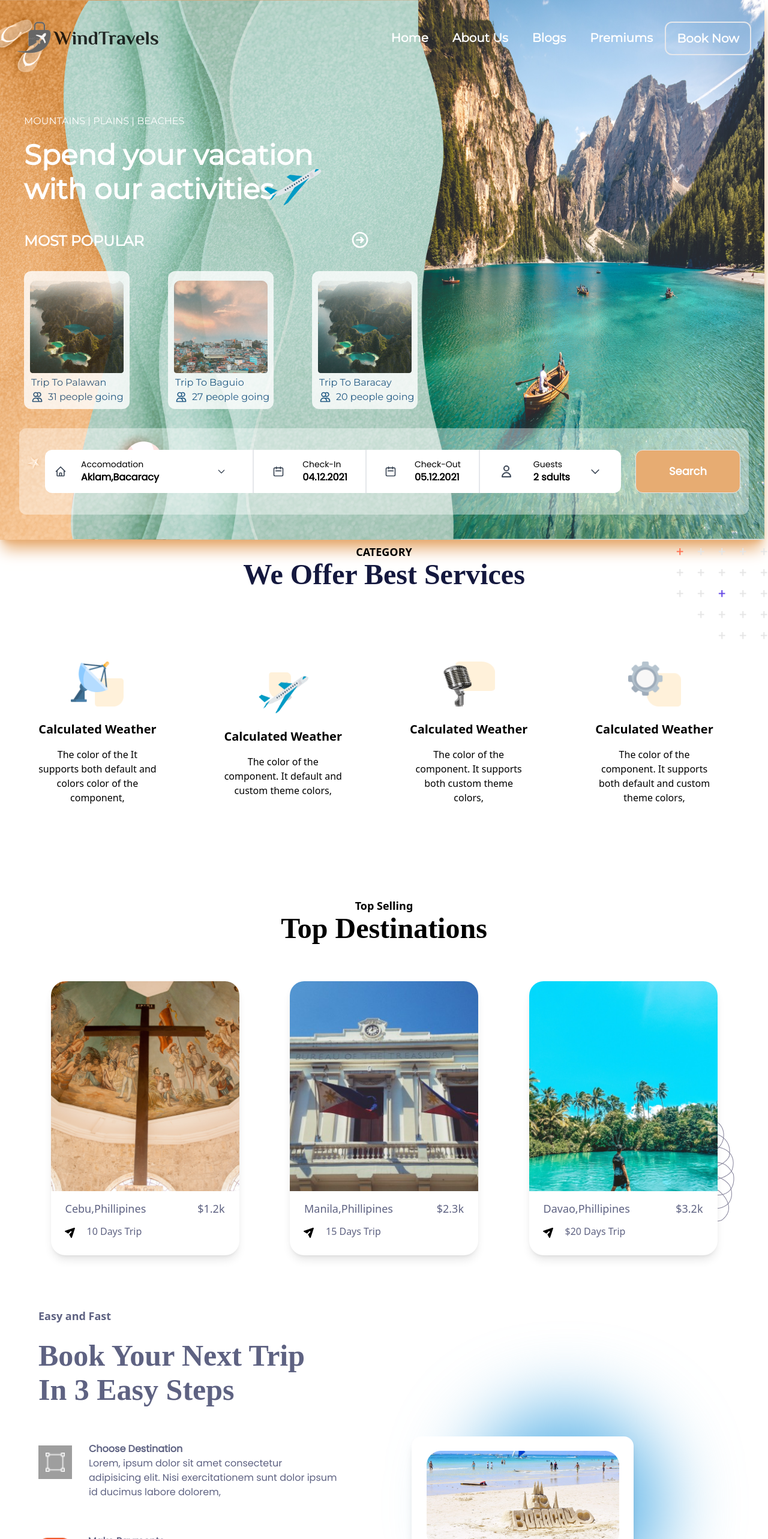
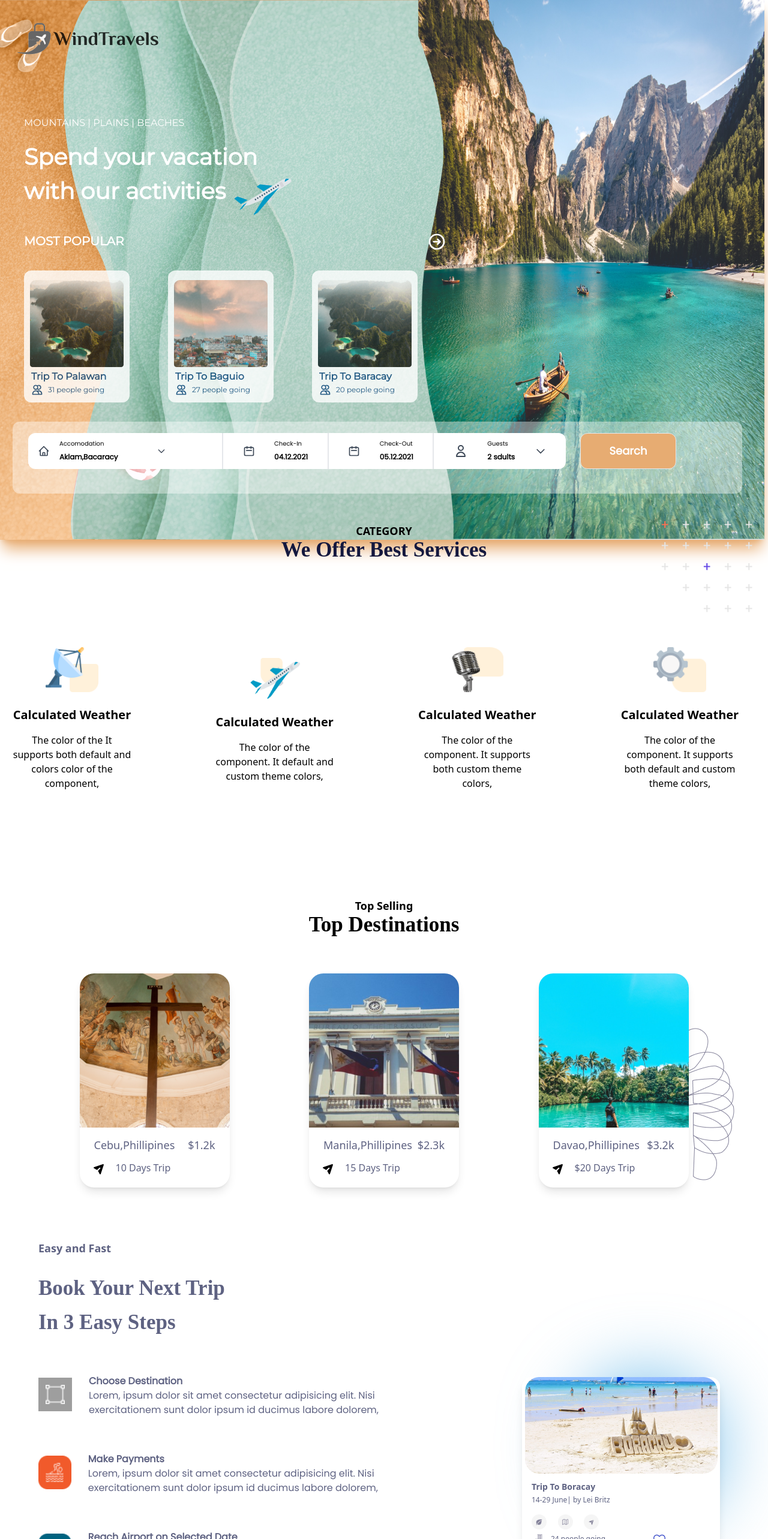
Before and after one commit to anewbie26/travel-agency-app-clone, a Next.js app: page / in a window 1280 px wide. Shown: the top 2566 px of the page at 60% size. Built offline with nearby package versions, Linux system fonts and the light colour scheme; grey boxes are pictures that could not be loaded; a web font is replaced by a local one.

Commit message:
sm media query almost completed

```diff
--- a/components/Card.jsx
+++ b/components/Card.jsx
@@ -1,17 +1,17 @@
 function Card({img,title,svg,people}) {
   return (
     <div>
-      <div className="h-[230px] w-[176px] m-8 py-4 rounded-xl bg-white opacity-80">
+      <div className="h-[230px] w-[176px] m-8 py-4 rounded-xl bg-white opacity-80 lg:h-[220px]">
         <img
           src={img}
           alt=""
-          className="m-auto h-[154px] w-[156px] rounded"
+          className="m-auto h-[154px] w-[156px] rounded lg:h-[145px]"
         />
         <div className="flex flex-col  text-[#023F76]">
-        <h1 className="font-medium text-[16px] mt-1 ml-3">{title}</h1>
+        <h1 className="font-medium text-[16px] mt-1 ml-3 lg:font-bold sm:font-bold">{title}</h1>
         <div className="flex ml-3 mt- items-center">
           {svg}
-          <h3 className=" font-[12px] font-light">{people}</h3>
+          <h3 className=" font-[12px] font-light lg:text-[12px] sm:text-[10px]">{people}</h3>
         </div>
         </div>
       </div>
--- a/components/Category.jsx
+++ b/components/Category.jsx
@@ -1,7 +1,7 @@
 function Category({ icon, title, desc }) {
   return (
-    <div className="relative group">
-      <div className="group hover:shadow-xl hover:scale-105 transition-all duration-200 relative bg-white rounded-3xl h-[314px] w-[267px] hover:z-50">
+    <div className="relative group sm:my-6 sm:mx- ">
+      <div className="group hover:shadow-xl hover:scale-105 transition-all duration-200 relative bg-white rounded-3xl h-[314px] w-[267px] hover:z-50 flex flex-wrap">
         <div className="flex flex-col h-64 w-60 rounded-xl items-center justify-center">
           <div className="my-6 flex items-center justify-center">
             <img src={icon} alt="" className="h-[75px] w-[88px] " />
--- a/components/Destination.jsx
+++ b/components/Destination.jsx
@@ -1,11 +1,11 @@
 function Destinaion({ img, title, svg, days, price }) {
   return (
-    <div className="rounded-3xl shadow-lg h-[457px] w-[314px] relative z-50 bg-white hover:scale-105 transition-all duration-200">
+    <div className="rounded-3xl shadow-lg h-[457px] w-[314px] relative z-50 bg-white hover:scale-105 transition-all duration-200 sm:h-[357px] sm:w-[250px]">
       <div className="">
         <img
           src={img}
           alt=""
-          className=" h-[350px] w-full object-cover rounded-t-3xl"
+          className=" h-[350px] w-full object-cover rounded-t-3xl sm:h-[257px]"
         />
         <div className="flex items-center justify-between my-3 text-[#023F76]">
           <h1 className="font-medium text-[18px] text-[#5E6282] mt-1 ml-6">{title}</h1>
@@ -22,3 +22,4 @@ function Destinaion({ img, title, svg, days, price }) {
 
 export default Destinaion;
 // m-8 rounded-xl bg-white opacity-80 2div
+// sm:h-[357px] sm:w-[214px]
--- a/components/Footer.jsx
+++ b/components/Footer.jsx
@@ -2,7 +2,7 @@ import React from "react";
 
 function Footer() {
   return (
-    <div className="flex mb-10 justify-center">
+    <div className="flex mb-10 justify-center w-[100vw]">
       <div className=" w-[75%] flex justify-between items-center">
         <div className="w-60 text-left">
           <div className="flex items-center -ml-4">
--- a/components/Hero.jsx
+++ b/components/Hero.jsx
@@ -4,36 +4,54 @@ import Search from "./Search";
 
 function Hero() {
   return (
-    <div className="relative font-hero">
+    <div className="relative font-hero w-[100vw]">
       <div className="flex w-full lg:justify-between  text-white p-7">
         <div className="flex items-center">
-          <img src="../assets/logo.png" alt="" className=""/>
+          <img src="../assets/logo.png" alt="" className="" />
 
           <img src="../assets/logo-text.png" alt="" />
         </div>
-        <div className="flex text-white text-[20px] font-bold">
-          <h5 className="p-5">Home</h5>
-          <h5 className="p-5">About Us</h5>
-          <h5 className="p-5">Blogs</h5>
-          <h5 className="p-5">Premiums</h5>
-          <button className=" border-2 font-bold rounded-xl h-14 w-36 mt-2">
+        <div className="flex text-white text-[20px] font-bold lg:text-lg sm:invisible">
+          <h5 className="p-5 lg:pr-2">Home</h5>
+          <h5 className="p-5 lg:pr-2">About Us</h5>
+          <h5 className="p-5 lg:pr-2">Blogs</h5>
+          <h5 className="p-5 lg:pr-2">Premiums</h5>
+          <button className=" border-2 font-bold rounded-xl h-14 w-36 mt-2 lg:h-10 lg:w-28 lg:mt-4 ">
             Book Now
           </button>
+          <svg
+            xmlns="http://www.w3.org/2000/svg"
+            class="h-12 w-12 mt-3 lg:invisible sm:visible sm:mt-[25px] sm:mr-[50px]"
+            fill="none"
+            viewBox="0 0 24 24"
+            stroke="currentColor"
+            stroke-width="2"
+          >
+            <path
+              stroke-linecap="round"
+              stroke-linejoin="round"
+              d="M4 6h16M4 12h16M4 18h16"
+            />
+          </svg>
         </div>
       </div>
       <h3 className="text-white mx-10 mt-16 mb-4 font-medium font-[16px]">
         MOUNTAINS | PLAINS | BEACHES
       </h3>
-      <h1 className="text-white text-[47px] mx-10 font-bold leading-[57px]">
+      <h1 className="text-white text-[47px] mx-10 font-bold leading-[57px] lg:text-[38px]">
         Spend your vacation <br />
         with our activities
-        <img src="/assets/plane.png" alt="" className="absolute top-60 left-[420px]"/>
+        <img
+          src="/assets/plane.png"
+          alt=""
+          className="absolute top-60 left-[420px] lg:left-[370px] sm:top-64 sm:left-[460px]"
+        />
       </h1>
       <div className="flex text-white w-1/2 justify-between mx-10 mt-10">
-        <h1 className="text-[24px] font-[600]">MOST POPULAR</h1>
+        <h1 className="text-[24px] font-[600] lg:text-[20px]">MOST POPULAR</h1>
         <svg
           xmlns="http://www.w3.org/2000/svg"
-          className="h-8 w-8 mr-16"
+          className="h-8 w-8 mr-16 lg:-mr-16"
           fill="none"
           viewBox="0 0 24 24"
           stroke="currentColor"
@@ -113,7 +131,7 @@ function Hero() {
         />
       </div>
       <div className="flex justify-center">
-        <div className="h-[144px] w-[95%] rounded-xl bg-white opacity-40 relative"></div>
+        <div className="h-[144px] w-[95%] rounded-xl bg-white opacity-40 relative lg:h-[120px] sm:h-[120px] sm:mr-[22px]"></div>
       </div>
       <Search />
     </div>
--- a/components/NextTrip.jsx
+++ b/components/NextTrip.jsx
@@ -6,7 +6,7 @@ function NextTrip() {
       "
       >
         <h4 className="font-semibold text-[18px] my-6">Easy and Fast</h4>
-        <h1 className="text-[50px] leading-[57px] font-bold font-volk">
+        <h1 className="text-[50px] leading-[57px] font-bold font-volk sm:text-[35px]">
           Book Your Next Trip {<br />} In 3 Easy Steps
         </h1>
         <div className="flex flex-col mt-16 w-[80%] font-poppins">
@@ -58,46 +58,46 @@ function NextTrip() {
         </div>
       </div>
       <div className="relative">
-        <div className="h-80 w-80 rounded-full bg-[#59B1E6] filter blur-3xl absolute top-48 left-24 z-10"></div>
+        <div className="h-80 w-80 rounded-full bg-[#59B1E6] filter blur-3xl absolute top-48 left-24 z-10 sm:h-56 sm:w-56 sm:top-64"></div>
       </div>
-      <div className="w-[50vw] flex justify-center relative z-50  mt-56">
-        <div className=" shadow-lg mr-56  rounded-2xl h-[400px] w-[370px] group bg-white m-auto hover:scale-105 transition-all duration-200">
+      <div className="w-[50vw] flex justify-center relative z-50  mt-56 sm:w-[40vw]">
+        <div className=" shadow-lg mr-56 sm:mr-20 rounded-2xl h-[400px] w-[370px] sm:h-[300px] sm:w-[330px] group bg-white m-auto hover:scale-105 transition-all duration-200">
           <img
-            className="m-auto pt-6"
+            className="m-auto pt-6 sm:pt-0 sm:rounded-t-2xl"
             src="/assets/Rectangle-next-trip.jpg"
             alt=""
           />
-          <h1 className="font-bold ml-8 mt-6">Trip To Boracay</h1>
-          <p className="ml-8 mt-2">14-29 June| by Lei Britz</p>
+          <h1 className="font-bold ml-8 mt-6 sm:mt-3 sm:ml-4 sm:text-sm">Trip To Boracay</h1>
+          <p className="ml-8 mt-2 sm:mt-1 sm:ml-4 sm:text-xs">14-29 June| by Lei Britz</p>
           <div className="relative">
-            <div className="flex w-36 ml-8 mt-4 justify-between">
-              <img src="/assets/LEAF.png" alt="" />
-              <img src="/assets/map.png" alt="" />
-              <img src="/assets/send.png" alt="" />
+            <div className="flex w-36 ml-8 mt-4 justify-between sm:ml-4 sm:w-28">
+              <img src="/assets/LEAF.png" alt="" className="sm:h-[25px]"/>
+              <img src="/assets/map.png" alt=""className="sm:h-[25px]"/>
+              <img src="/assets/send.png" alt="" className="sm:h-[25px]"/>
             </div>
 
-            <div className="flex mt-6 ml-6">
-              <img className="mx-4" src="/assets/group.png" alt="" />
-              <p>24 people going</p>
-              <img className="ml-32" src="/assets/heart.png" alt="" />
+            <div className="flex mt-6 ml-6 sm:mt-2 sm:ml-4">
+              <img className="mx-4 sm:mx-1 sm:mr-3" src="/assets/group.png" alt="" />
+              <p className="sm:text-xs">24 people going</p>
+              <img className="ml-32 sm:ml-20 " src="/assets/heart.png" alt="" />
             </div>
             <div className="hidden group-hover:block hover:scale-105 transition-all duration-200">
-              <div className=" absolute bottom-8 left-52 bg-white h-[130px] w-[263px] flex rounded-2xl shadow-xl ">
+              <div className=" absolute bottom-8 left-52 bg-white h-[130px] w-[263px] flex rounded-2xl shadow-xl sm:h-[100px] sm:w-[220px] sm:left-48">
                 <div>
                   <img
                     src="/assets/sea.png"
                     alt=""
-                    className="h-14 w-14 rounded-full ml-4 mt-4"
+                    className="h-14 w-14 rounded-full ml-4 mt-4 sm:h-10 sm:w-10"
                   />
                 </div>
                 <div className="flex flex-col mx-4 mt-4">
-                  <p>Ongoing</p>
-                  <h1 className="mb-3 font-bold">Trip to Baguio</h1>
-                  <p className="font-bold">
-                    <span className="font-normal text-purple-700">40%</span>{" "}
+                  <p className="sm:text-xs">Ongoing</p>
+                  <h1 className="mb-3 font-bold sm:text-sm sm:mb-1">Trip to Baguio</h1>
+                  <p className="font-bold sm:text-sm">
+                    <span className="font-normal sm:text-sm text-purple-700">40%</span>{" "}
                     completed
                   </p>
-                  <img src="/assets/progress.png" alt="" className="mt-2" />
+                  <img src="/assets/progress.png" alt="" className="mt-2 sm:mt-1 sm:w-[120px]" />
                 </div>
               </div>
             </div>
--- a/components/Partners.jsx
+++ b/components/Partners.jsx
@@ -2,8 +2,8 @@ import React from 'react'
 
 function Partners() {
   return (
-    <div className='flex items-center justify-evenly my-16'>
-      <img src="/assets/partner3.png" alt="" />
+    <div className='flex items-center justify-evenly my-16 '>
+      <img src="/assets/partner3.png" alt="" className=''/>
       <img src="/assets/partner2.png" alt="" />
       <img src="/assets/partner1.png" alt="" />
     </div>
--- a/components/Search.jsx
+++ b/components/Search.jsx
@@ -1,7 +1,7 @@
 function Search() {
   return (
-    <div className="  flex items-center justify-center absolute top-[750px] left-[75px] font-poppins w-[]">
-      <div className="flex rounded-xl bg-white w-[75vw] h-[72px]">
+    <div className="  flex items-center justify-center absolute top-[750px] left-[75px] font-poppins lg:left-[47px] lg:top-[722px] sm:top-[775px] sm:left-[43px]">
+      <div className="flex rounded-xl bg-white w-[75vw] h-[72px] sm:w-[70vw] sm:h-[60px]">
         <div className="flex items-center w-[37%] border-r-2">
           <svg
             xmlns="http://www.w3.org/2000/svg"
@@ -17,13 +17,13 @@ function Search() {
               d="M3 12l2-2m0 0l7-7 7 7M5 10v10a1 1 0 001 1h3m10-11l2 2m-2-2v10a1 1 0 01-1 1h-3m-6 0a1 1 0 001-1v-4a1 1 0 011-1h2a1 1 0 011 1v4a1 1 0 001 1m-6 0h6"
             />
           </svg>
-          <div className="ml-2">
-            <h3 className="text-sm font-normal">Accomodation</h3>
-            <h1 className="text-base font-bold">Aklam,Bacaracy</h1>
+          <div className="ml-2 sm:ml-0">
+            <h3 className="text-sm font-normal sm:text-[10px]">Accomodation</h3>
+            <h1 className="text-base font-bold sm:text-[12px]">Aklam,Bacaracy</h1>
           </div>
           <svg
             xmlns="http://www.w3.org/2000/svg"
-            class=" ml-24 h-5 w-4 text-[#3E4958]"
+            class=" ml-24 h-5 w-4 text-[#3E4958] lg:ml-16 sm:ml-12"
             fill="none"
             viewBox="0 0 24 24"
             stroke="currentColor"
@@ -52,8 +52,8 @@ function Search() {
             />
           </svg>
           <div className="">
-            <h3 className="text-sm font-normal">Check-In</h3>
-            <h1 className="text-base font-bold">04.12.2021</h1>
+            <h3 className="text-sm font-normal sm:text-[10px]">Check-In</h3>
+            <h1 className="text-base font-bold sm:text-[12px]">04.12.2021</h1>
           </div>
 
         </div>
@@ -73,8 +73,8 @@ function Search() {
             />
           </svg>
           <div className="">
-            <h3 className="text-sm font-normal">Check-Out</h3>
-            <h1 className="text-base font-bold">05.12.2021</h1>
+            <h3 className="text-sm font-normal sm:text-[10px]">Check-Out</h3>
+            <h1 className="text-base font-bold sm:text-[12px]">05.12.2021</h1>
           </div>
 
         </div>
@@ -94,8 +94,8 @@ function Search() {
             />
           </svg>
           <div >
-            <h3 className="text-sm font-normal">Guests</h3>
-            <h1 className="text-base font-bold">2 sdults</h1>
+            <h3 className="text-sm font-normal sm:text-[10px]">Guests</h3>
+            <h1 className="text-base font-bold sm:text-[12px]">2 sdults</h1>
           </div>
           <svg
             xmlns="http://www.w3.org/2000/svg"
@@ -113,7 +113,7 @@ function Search() {
           </svg>
         </div>
       </div>
-      <button className="border ml-6 bg-[#E7AC72] px-10 py-2  rounded-xl h-[72px] w-[175px] text-lg font-bold text-white">
+      <button className="border ml-6 bg-[#E7AC72] px-10 py-2  rounded-xl h-[72px] w-[175px] text-lg font-bold text-white sm:h-[60px] sm:w-[160px]">
         Search
       </button>
     </div>
--- a/components/Subscribe.jsx
+++ b/components/Subscribe.jsx
@@ -2,8 +2,8 @@ import React from "react";
 
 function Subscribe() {
   return (
-    <div className="relative my-32 font-poppins">
-    <div className="bg-[#DFD7F9] h-[407px] w-[1170px]  my-10 rounded-tl-[129px] rounded-xl relative ml-20">
+    <div className="relative my-32 font-poppins w-[100vw]">
+    <div className="bg-[#DFD7F9] h-[407px] w-[1170px] sm:w-[90vw] sm:h-[300px]  my-10 rounded-tl-[129px] rounded-xl relative ml-20">
         <img className="absolute top-0 right-0 opacity-20" src="/assets/circle2.png" alt="" />
       <div
         className="h-[60px] w-[60px] bg-[#FF8C6C] flex items-center justify-center rounded-full absolute top-0 right-0 -mt-4 rotate-45 -mr-4
@@ -19,7 +19,7 @@ function Subscribe() {
         </svg>
       </div>
       <div className="">
-      <h1 className=" text-center leading-[54px] text-[33px] font-semibold text-[#5E6282]">
+      <h1 className=" text-center leading-[54px] text-[33px] font-semibold text-[#5E6282] sm:text-[25px]">
         Subscribe to get information, latest news and other {<br />} interesting
         offers about WindTravels
       </h1>
--- a/pages/index.js
+++ b/pages/index.js
@@ -22,18 +22,18 @@ export default function Home() {
         <img
           src="assets/Bg.png"
           alt=""
-          className="w-[60vw] h-[900px] object-cover object-center -mr-24"
+          className="w-[60vw] h-[900px] object-cover object-center -mr-24 lg:w-[60vw]"
         />
-        <img src="/assets/Boat.png" alt="" className="w-[47vw] h-[900px] " />
+        <img src="/assets/Boat.png" alt="" className="w-[47vw] h-[900px] lg:w-[47vw]" />
       </div>
       <Hero />
       <div className="mt-12 relative">
         <h1 className="text-center text-lg font-semibold">CATEGORY</h1>
-        <h1 className="text-center text-5xl text-[#14183E] font-bold font-volk">
+        <h1 className="text-center text-5xl text-[#14183E] font-bold font-volk sm:text-[35px]">
           We Offer Best Services
         </h1>
-        <img src="/assets/plus.png" alt="" className="absolute top-0 right-0" />
-        <div className="flex my-[100px] justify-evenly items-center">
+        <img src="/assets/plus.png" alt="" className="absolute top-0 right-0 sm:top-[-10px] sm:right-[25px]" />
+        <div className="flex my-[100px] justify-between items-center flex-wrap">
           <Category
             icon="/assets/antina.png"
             title="Calculated Weather"
@@ -57,7 +57,7 @@ export default function Home() {
         </div>
       </div>
       <h4 className="text-center font-semibold text-lg">Top Selling </h4>
-      <h1 className="text-center text-5xl font-bold font-volk">Top Destinations</h1>
+      <h1 className="text-center text-5xl font-bold font-volk sm:text-[35px]">Top Destinations</h1>
       <div className="flex justify-evenly bg-white  my-16 relative">
         <Destinaion
           img="/assets/des1Edit.png"
@@ -121,7 +121,7 @@ export default function Home() {
         <NextTrip />
       </div>
       <Testimonial />
-      <h1 className="ml-20 text-[51px] font-bold text-[#14183E] mt-24   font-volk">Trusted By Companies</h1>
+      <h1 className="ml-20 text-[51px] font-bold text-[#14183E] mt-24  sm:text-[35px] sm:ml-10 font-volk">Trusted By Companies</h1>
       <Partners />
       <Subscribe />
       <Footer />
```
Also changed, not shown: components/Testimonial.jsx (+5 -5 lines).
